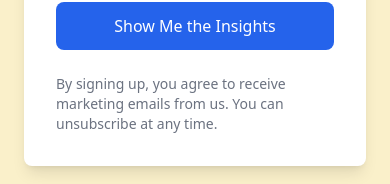
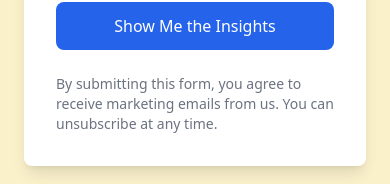
Before and after one commit to Parrasite9/nextwave, a React (Create React App) app: page /get-website in a window 390 px wide. Shown: the part 746-930 px from the top of the page. Built offline with nearby package versions, Linux system fonts and the light colour scheme.

Commit message:
Updated case study file to correct the double video being displayed on mobile devices. Seductivebox data has been correct to remove the video (because it doesnt have one).

```diff
--- a/src/App.js
+++ b/src/App.js
@@ -36,10 +36,10 @@ function App() {
 							path="/casestudy/:slug"
 							element={<CaseStudyDetails />}
 						/>
-						<Route
+						{/* <Route
 							path="/free-google-report"
 							element={<CollectWebsiteURL />}
-						/>
+						/> */}
 						<Route path="/contact" element={<Contact />} />
 						<Route path="/404" element={<NotFound />} />
 						<Route path="/get-website" element={<GetWebsite />} />
--- a/src/Components/Data/CaseStudyData.jsx
+++ b/src/Components/Data/CaseStudyData.jsx
@@ -232,7 +232,7 @@ const CaseStudyData = [
 		price: '$$',
 		intro: 'SeductiveBox was a lingerie subscription service facing major conversion challenges. Their website was not effectively communicating with their target female audience, which led to low subscription rates. We set out to revamp the user experience, leading to incredible results in just 4 weeks.',
 		role: 'We led the entire project, handling both the design and development. The redesign was focused on creating a seamless and intuitive user experience for the target audience. We used React for the frontend and deployed the final product on AWS Cloud. Heatmap tracking allowed us to optimize the user journey further.',
-		hasVideo: true,
+		hasVideo: false,
 		videoPath: '',
 		problem: {
 			header: 'SeductiveBox\’s website was not converting traffic into subscriptions effectively.',
--- a/src/Components/Home/Klaviyo/Signup.jsx
+++ b/src/Components/Home/Klaviyo/Signup.jsx
@@ -271,8 +271,9 @@ function Signup({ onFormSubmit }) {
 								{variant.cta}
 							</button>
 							<p className="text-sm text-gray-500 mt-4">
-								By signing up, you agree to receive marketing
-								emails from us. You can unsubscribe at any time.
+								By submitting this form, you agree to receive
+								marketing emails from us. You can unsubscribe at
+								any time.
 							</p>
 						</form>
 					</div>
--- a/src/Pages/CaseStudyDetails.jsx
+++ b/src/Pages/CaseStudyDetails.jsx
@@ -732,6 +732,7 @@ function CaseStudyDetails() {
 							}}
 						>
 							{/* style={{ background: caseStudy.colors.customGradient }} */}
+							<div className="desktop__video__container hidden lg:block">
 								<video controls className="w-full">
 									<source
 										src={caseStudy.videoPath}
@@ -742,7 +743,9 @@ function CaseStudyDetails() {
 								<div className="videoDetails__container pb-8 flex flex-col justify-center items-center">
 									<h2
 										className="mt-4 pb-4 font-bold text-center xl:text-2xl"
-									style={{ color: caseStudy.colors.white }}
+										style={{
+											color: caseStudy.colors.white,
+										}}
 									>
 										Let's Talk About Your Website Project!
 									</h2>
@@ -751,7 +754,8 @@ function CaseStudyDetails() {
 										style={{
 											backgroundColor:
 												caseStudy.colors.ctaButton,
-										color: caseStudy.colors.ctaButtonText,
+											color: caseStudy.colors
+												.ctaButtonText,
 										}}
 										onMouseEnter={(e) => {
 											e.target.style.backgroundColor =
@@ -790,6 +794,7 @@ function CaseStudyDetails() {
 									</div>
 								</div>
 							</div>
+						</div>
 					)}
 				</div>
 			</div>
```
Lines whose indentation alone changed are shown as unchanged.
